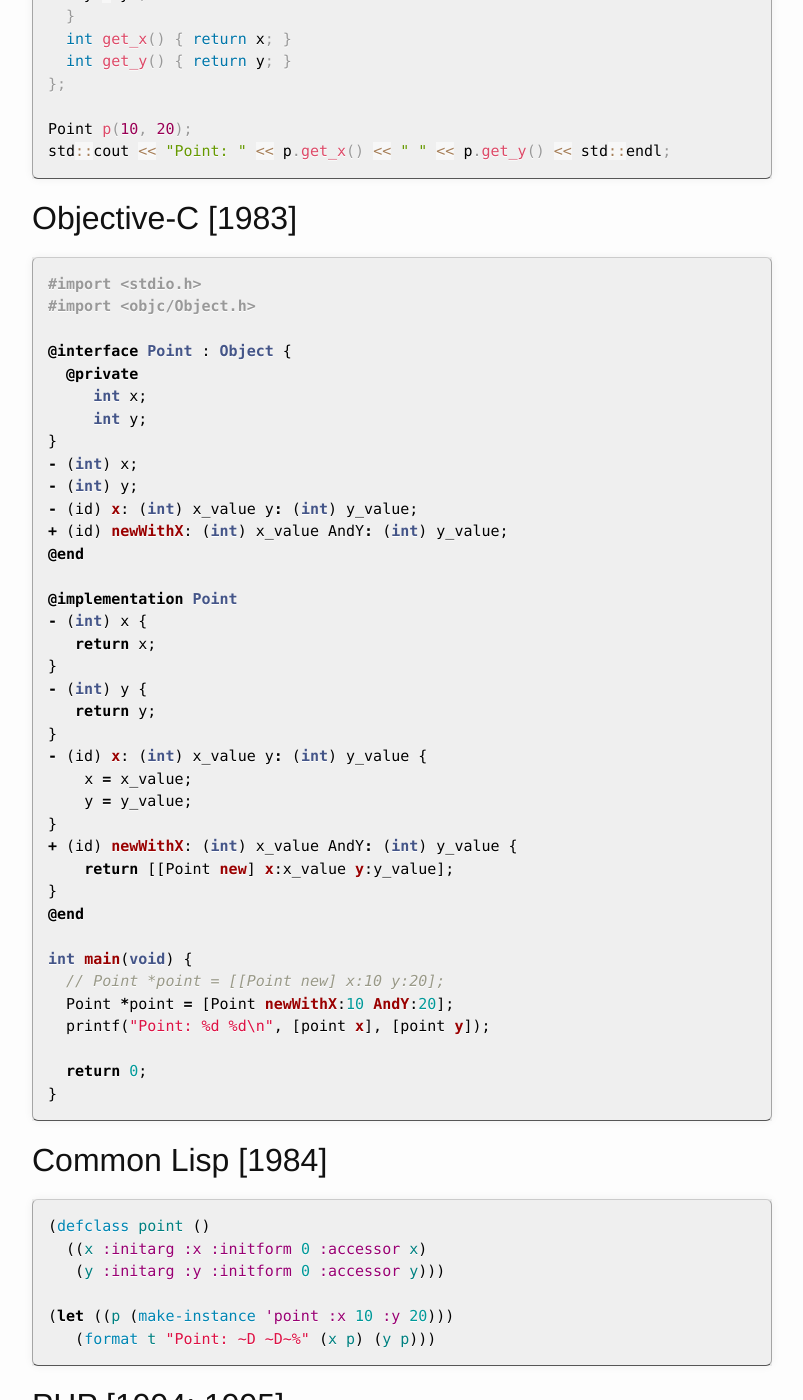
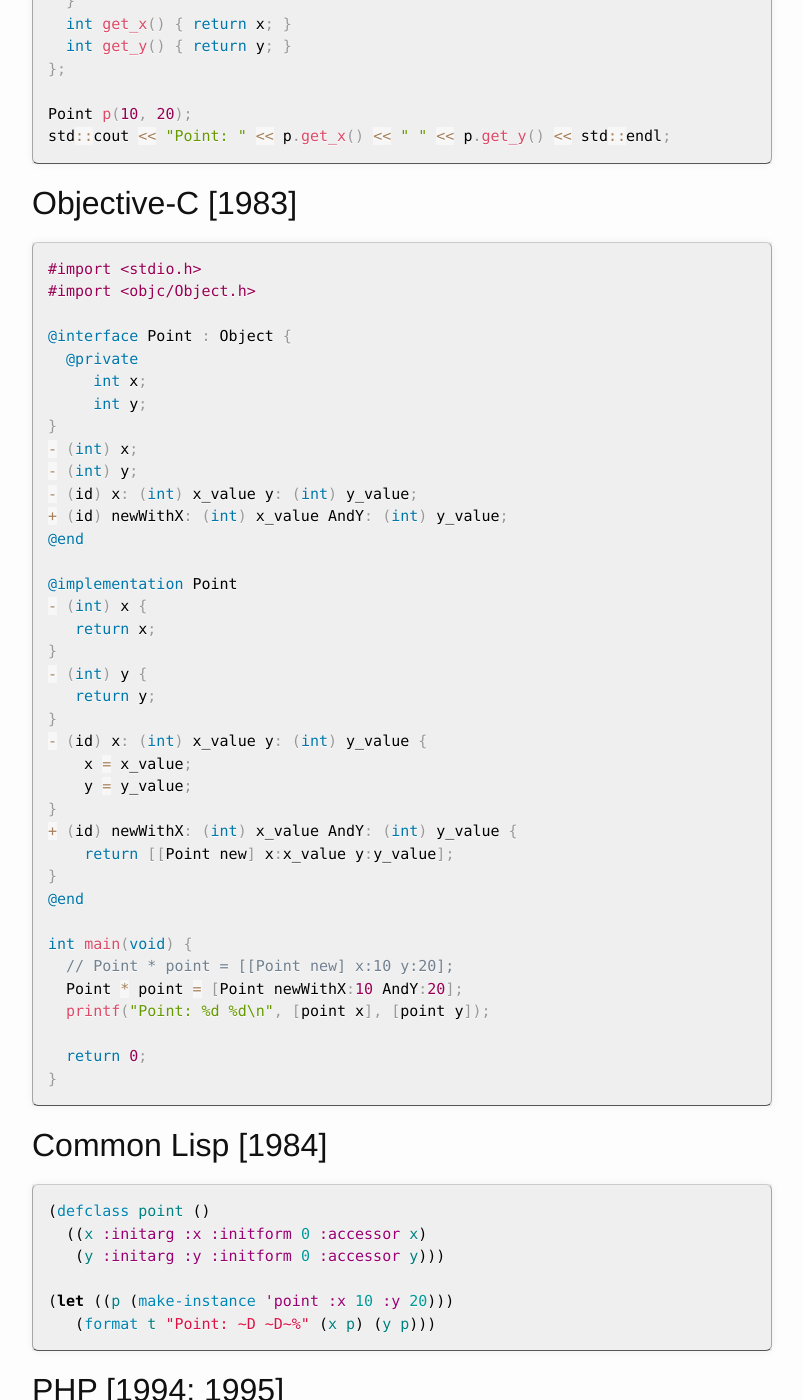
Before and after one commit to jgoizueta/jgoizueta.github.io, a Jekyll site: the page built from _posts/2013-01-26-oo-sampler.markdown, in a window 1280 px wide and 1400 px high, scrolled down 5920 px. Shown: the whole window, without its empty margins (238-1041 px from the left). Built offline with Jekyll 4.4.1, drawn with Linux system fonts in a browser that asks for light colours; Markdown is read by kramdown in place of the engine named in the settings.

Commit message:
Restore language identifiers (which caused troubled with redcarpet highlighter)
Also work around Atom syntax troubles

````diff
--- a/_posts/2013-01-26-oo-sampler.markdown
+++ b/_posts/2013-01-26-oo-sampler.markdown
@@ -25,7 +25,7 @@
 
 ## Simula [1964; 1967]
 
-```
+```simula
 begin
 
 class Point(x, y); integer x, y;
@@ -103,7 +103,7 @@
 
 ## CLU [1974]
 
-```
+```clu
   point = cluster is create, get_x, get_y
     rep = record [ x: int, y: int ]
 
@@ -213,7 +213,7 @@
 }
 
 // Heap objects
-Point *p = new Point(10, 20);
+Point * p = new Point(10, 20);
 std::cout << "Point: " << p->x << " " << p->y << std::endl;
 delete p;
 
@@ -242,7 +242,7 @@
 
 ## Objective-C [1983]
 
-```objective-c
+```objectivec
 #import <stdio.h>
 #import <objc/Object.h>
 
@@ -274,8 +274,8 @@
 @end
 
 int main(void) {
-  // Point *point = [[Point new] x:10 y:20];
-  Point *point = [Point newWithX:10 AndY:20];
+  // Point * point = [[Point new] x:10 y:20];
+  Point * point = [Point newWithX:10 AndY:20];
   printf("Point: %d %d\n", [point x], [point y]);
 
   return 0;
@@ -384,7 +384,7 @@
 
 ## Self [1987]
 
-```
+```self
 ( |     parent* = traits point.
         x <- 10.
         y <- 20.
@@ -430,7 +430,7 @@
 
 ## Magik [1989; 1990]
 
-```
+```magick
 def_slotted_exemplar(:Point, {
   {:x, 0}, {:y, 0}
 })
````
Also changed, not shown: other parts of _posts/2013-01-26-oo-sampler.markdown (+1 -1 lines).
